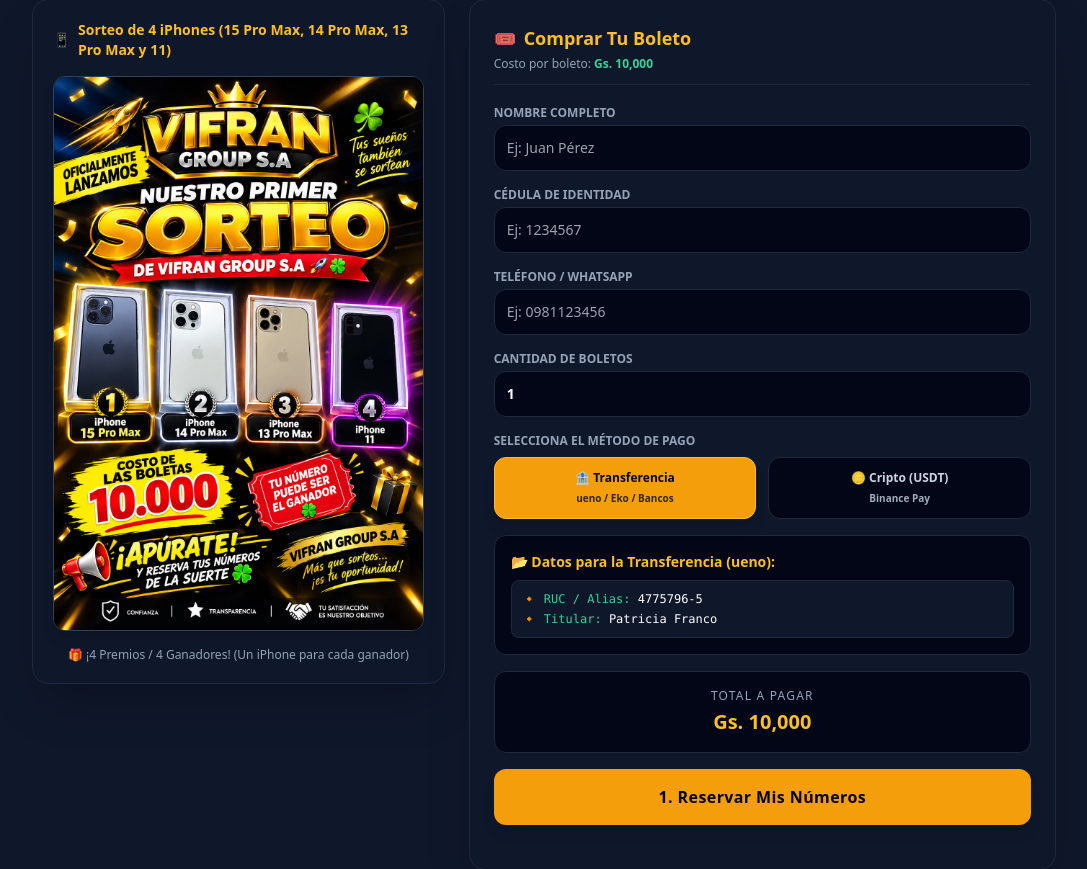
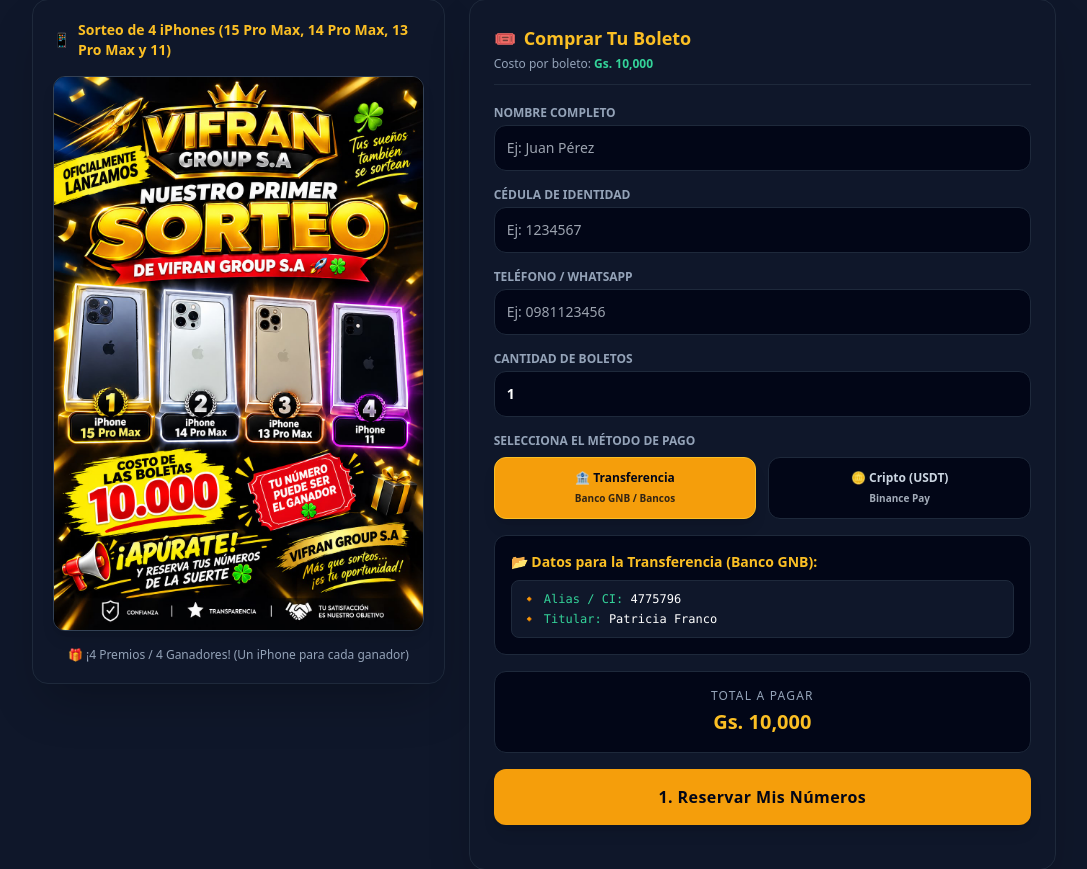
Before and after one commit to patriciafranco-web/SorteosVifransa, a Flask app: page / in a window 1280 px wide. Shown: the part 109-978 px from the top of the page, without its empty margins (96-1183 px from the left). Run offline with Flask 3, Linux system fonts and the light colour scheme; data comes from the database, SQL or seed files in the repository; some libraries are stand-ins or nearby versions.

Commit message:
Update index.html

```diff
--- a/templates/index.html
+++ b/templates/index.html
@@ -73,7 +73,7 @@
                     <div class="grid grid-cols-2 gap-3">
                         <button type="button" id="btnTransferencia" onclick="seleccionarMetodo('Transferencia Directa')" class="p-3 rounded-xl border font-bold text-xs transition flex flex-col items-center justify-center space-y-1 bg-amber-500 text-slate-950 border-amber-400 shadow-lg">
                             <span>🏦 Transferencia</span>
-                            <span class="text-[10px] opacity-80">ueno / Eko / Bancos</span>
+                            <span class="text-[10px] opacity-80">Banco GNB / Bancos</span>
                         </button>
                         <button type="button" id="btnCripto" onclick="seleccionarMetodo('Cripto (USDT)')" class="p-3 rounded-xl border font-bold text-xs transition flex flex-col items-center justify-center space-y-1 bg-slate-950 text-slate-300 border-slate-800 hover:bg-slate-800">
                             <span>🪙 Cripto (USDT)</span>
@@ -83,9 +83,9 @@
                 </div>
 
                 <div id="infoTransferencia" class="bg-slate-950 p-4 rounded-xl border border-slate-800 text-sm text-slate-300 space-y-2">
-                    <p class="font-bold text-amber-400">📂 Datos para la Transferencia (ueno):</p>
+                    <p class="font-bold text-amber-400">📂 Datos para la Transferencia (Banco GNB):</p>
                     <div class="bg-slate-900 p-2.5 rounded-lg border border-slate-800 text-xs font-mono text-emerald-400 space-y-1">
-                        <p>🔸 RUC / Alias: <span class="text-white">4775796-5</span></p>
+                        <p>🔸 Alias / CI: <span class="text-white">4775796</span></p>
                         <p>🔸 Titular: <span class="text-white">Patricia Franco</span></p>
                     </div>
                 </div>
```
